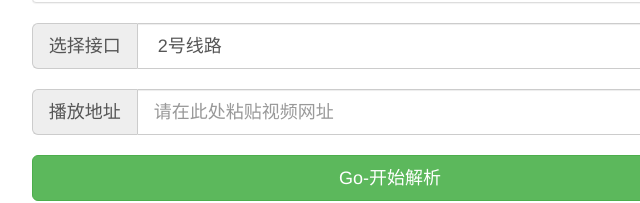
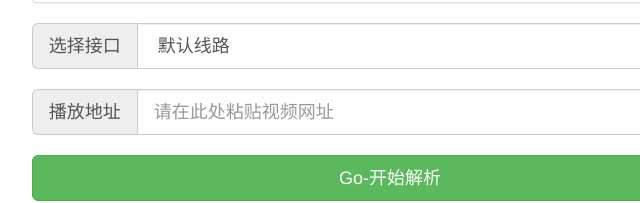
Before and after one commit to cx4/soap-tunnel, a plain HTML site: page index.html in a window 1280 px wide. Shown: the part 791-994 px from the top of the page, 250-890 px from the left. Drawn offline with nearby package versions, Linux system fonts and the light colour scheme.

Commit message:
Update index.html

```diff
--- a/index.html
+++ b/index.html
@@ -113,9 +113,9 @@
 			<div class="input-group" style="width: 100%;">
 				<span class="input-group-addon input-lg" style="width: 80px; ">选择接口</span>
 			<select class="form-control input-lg" id="jk">
-				<option value="https://www.1717yun.com/jiexi/?url=">默认线路</option>
+				<option value="https://www.1717yun.com/jiexi/?url=" selected="">默认线路</option>
 				<option value="https://okjx.cc/?url=">1号线路</option>
-				<option value="https://api.mvm.link/?url="  selected="">2号线路</option>
+				<option value="https://api.mvm.link/?url="  >2号线路</option>
 				<option value="https://z1.m1907.cn/?jx=">3号线路</option>
 			</select>
 			</div>
```
